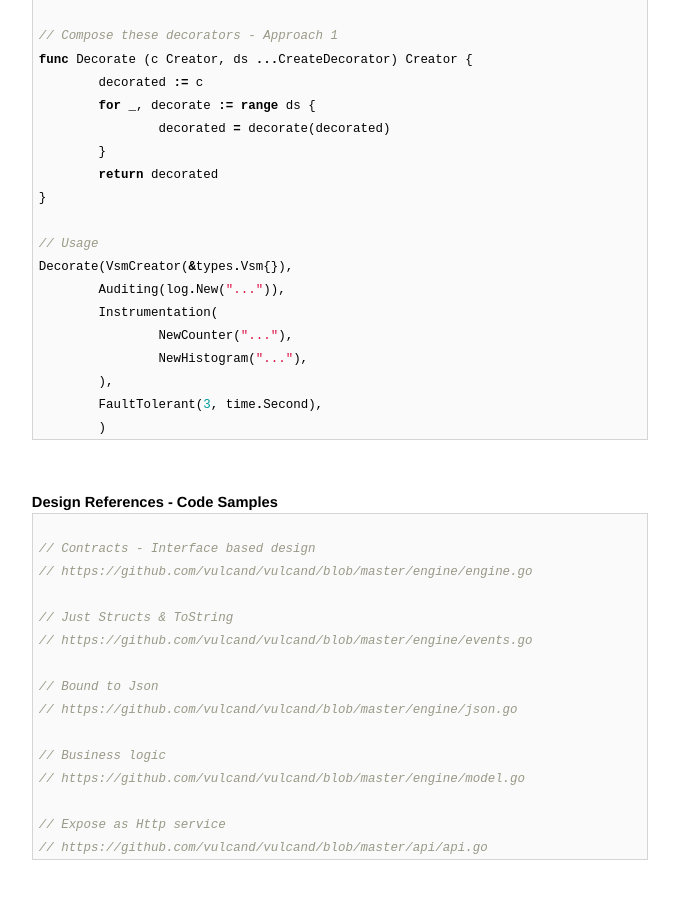
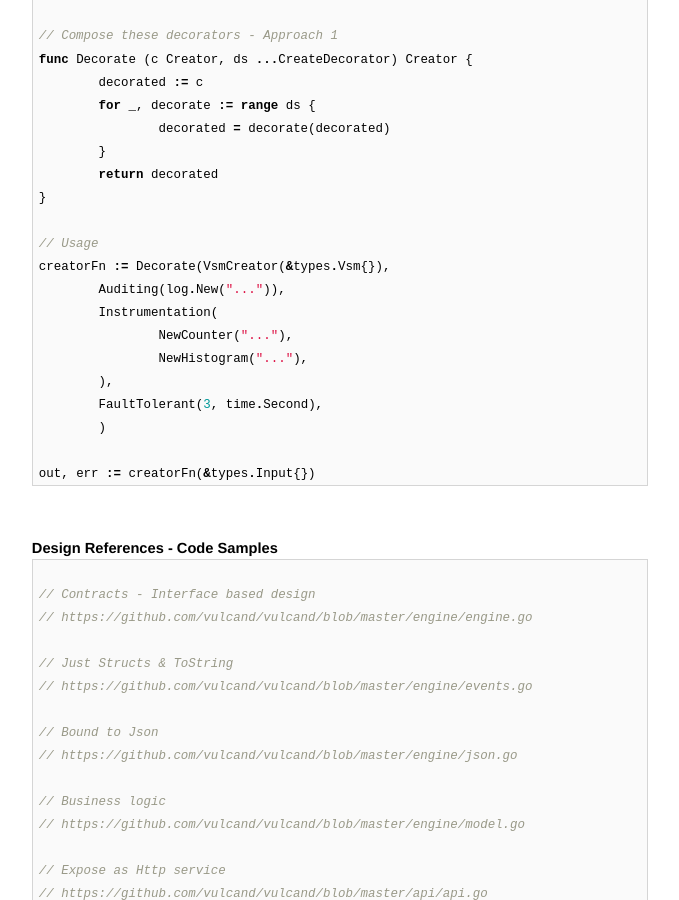
Before and after one commit to AmitKumarDas/amitkumardas.github.io, a Jekyll site: the page built from _posts/2016-07-14-my-golang-refresher.md, in a window 1280 px wide and 900 px high, scrolled down 2238 px. Shown: the whole window, without its empty margins (300-979 px from the left). Built offline with Jekyll 4.4.1, drawn with Linux system fonts in a browser that asks for light colours.

Commit message:
Update 2016-07-14-my-golang-refresher.md

````diff
--- a/_posts/2016-07-14-my-golang-refresher.md
+++ b/_posts/2016-07-14-my-golang-refresher.md
@@ -116,7 +116,7 @@ func Decorate (c Creator, ds ...CreateDecorator) Creator {
 }
 
 // Usage
-Decorate(VsmCreator(&types.Vsm{}),
+creatorFn := Decorate(VsmCreator(&types.Vsm{}),
 	Auditing(log.New("...")),
 	Instrumentation(
 		NewCounter("..."),
@@ -124,6 +124,8 @@ Decorate(VsmCreator(&types.Vsm{}),
 	),
 	FaultTolerant(3, time.Second),
 	)
+
+out, err := creatorFn(&types.Input{})
 ```
 
 <br />
````
